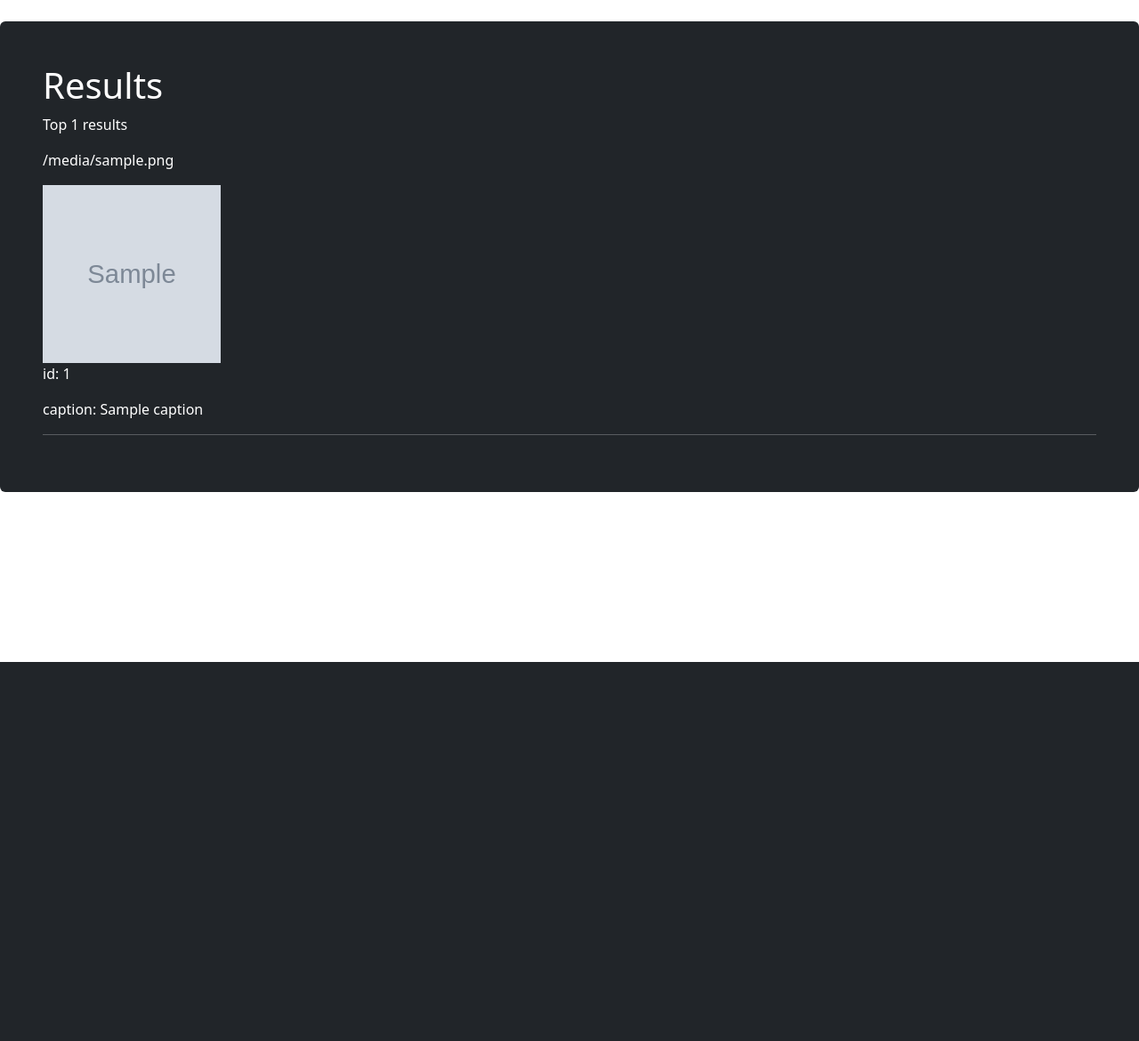
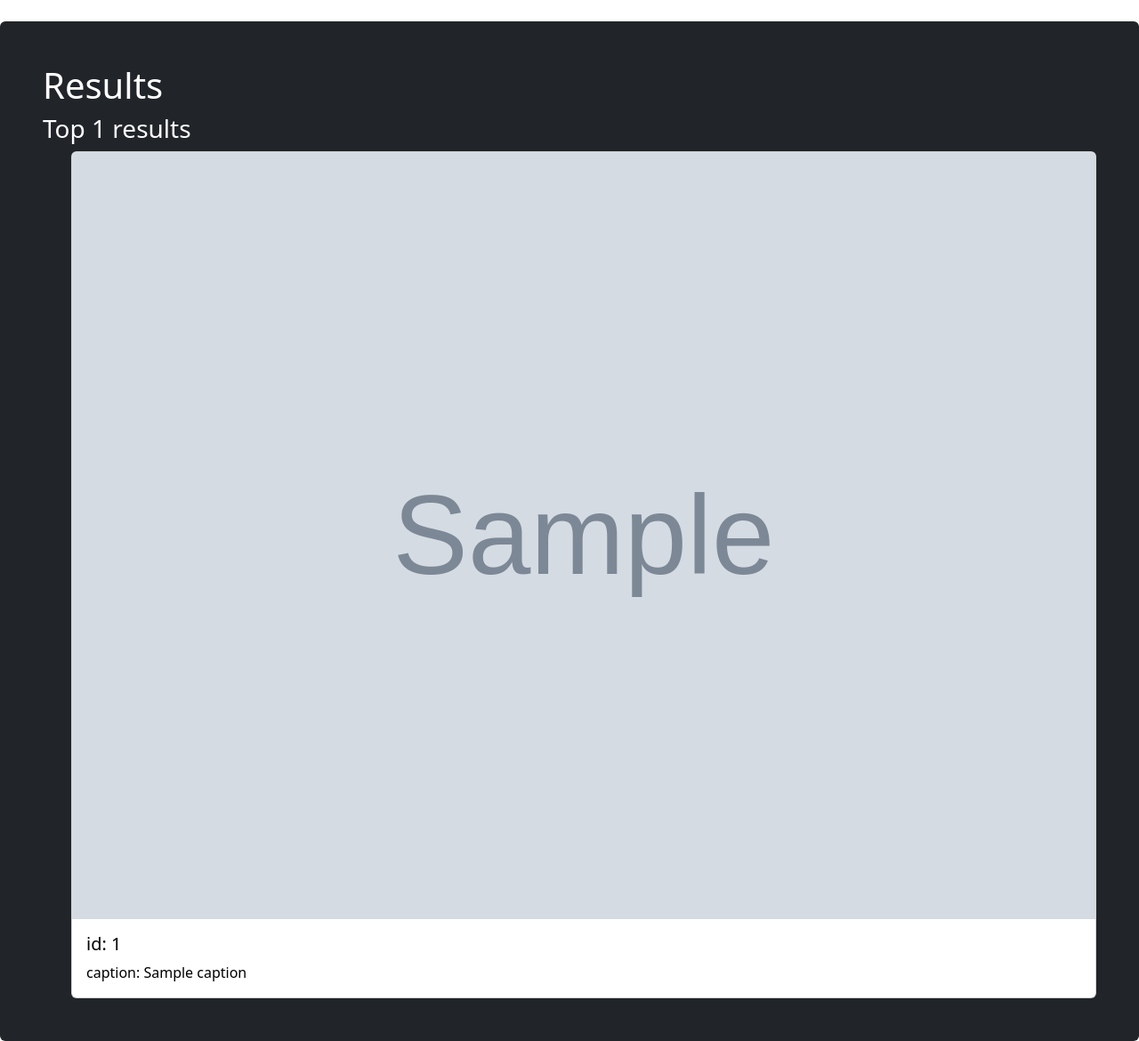
Before and after one commit to Vidhish-Trivedi/SimilaritySearch, a Flask app: template Flask/demo-app/templates/results.html in a window 1280 px wide. Shown: the part 56-1226 px from the top of the page at 89% size. Before the commit the page ends 800 px from the top, so only its background shows below. Run offline with Flask 3, Linux system fonts and the light colour scheme; the template is opened without the code that fills it: most values are stand-ins (such as "Sample title", 1, 10 or a date in 2020); grey boxes marked "Sample" are stand-in pictures.

Commit message:
Styling and code cleaning

```diff
--- a/Flask/demo-app/main.py
+++ b/Flask/demo-app/main.py
@@ -39,8 +39,6 @@ async def setup():
 global IS_SETUP, index
 IS_SETUP = False
 
-# C:\Users\HP\Desktop\WSL\Data\data\sets\nuimages\samples
-# UPLOAD_FOLDER = '/path/to/the/uploads'
 ALLOWED_EXTENSIONS = set(['txt', 'pdf', 'png', 'jpg', 'jpeg', 'gif'])
 
 app = Flask(__name__)
@@ -59,22 +57,19 @@ async def index():
         IS_SETUP = True
 
     if request.method == 'POST':
-        # print(request.form.get("file_name"))
-        # check if the post request has the file part
+
         if 'file' not in request.files:
             flash('No file part')
             return redirect(request.url)
         file = request.files['file']
-        # if user does not select file, browser also
-        # submit an empty part without filename
+
         if file.filename == '':
             flash('No selected file')
             return redirect(request.url)
         if file and allowed_file(file.filename):
-            # filename = secure_filename(file.filename)
             filename = secure_filename(request.form.get("file_name") + "." + file.filename.split(".")[-1])
             file.save(os.path.join(app.config['UPLOAD_FOLDER'], filename))
-            # return redirect(url_for('uploaded_file', filename=filename))
+
             return redirect(url_for('get_caption', filename=filename))
     return render_template("index.html")
 
@@ -83,7 +78,6 @@ async def index():
 def get_caption(filename):
     caption = show_n_generate(os.path.join(app.config['UPLOAD_FOLDER'], filename), greedy=False)
     if request.method == 'POST':
-        print("ok post")
         query_embedding = model.encode(caption)
 
         query_vector = [float(e) for e in query_embedding]
@@ -97,41 +91,10 @@ def get_caption(filename):
             paths.append(e['metadata']["path"].split("/")[-1])
             res_captions.append(e['metadata']["sentence"])
 
-        # img_path_list = []
-        # ids contains ids of closest matches.
-        # for _ in range(0, 5):
-        #     print(ids[_], paths[_], res_captions[_])
-            # 5194 n013-2018-08-17-12-00-39+0800__CAM_FRONT__1534479305912407.jpg a car with a lot of luggage parked on the curb
-
-            # img_data_path = IMG_DIR
-            # img_data_path = ""
-            # if "FRONT" in paths[_]:
-            #     if "LEFT" in paths[_]:
-            #         img_data_path += "CAM_FRONT_LEFT"
-            #     elif "RIGHT" in paths[_]:
-            #         img_data_path += "CAM_FRONT_RIGHT"
-            #     else:
-            #         img_data_path += "CAM_FRONT"
-
-            # elif "BACK" in paths[_]:
-            #     if "LEFT" in paths[_]:
-            #         img_data_path += "CAM_BACK_LEFT"
-            #     elif "RIGHT" in paths[_]:
-            #         img_data_path += "CAM_BACK_RIGHT"
-            #     else:
-            #         img_data_path += "CAM_BACK"
-
-            # img_data_path += "/" + paths[_]
-            # img_path_list.append(img_data_path)
-
+        # paths contains filenames of images.
+        # ids contains id in pinecone of similar matches.
+        # res_captions contains actual captions in pinecone of similar matches.
         num_img = len(ids)
-        # print("=============> ", num_img)
-
-        # resp_list = []
-        # for p in img_path_list:
-        #     resp_list.append(url_for('searched_files', img_path=p))
-
-        # print("=============> ", resp_list[0])
 
         return render_template('results.html', img_list=paths, id_list=ids, caption_list=res_captions, num_img=num_img)
 
@@ -153,9 +116,6 @@ def uploaded_file(filename):
 def searched_files(filename):
     return send_from_directory("search/sets/nuimages/samples",
                                filename)
-    # print("/".join(img_path.split("/")[:-1]))
-    # print(img_path.split("/")[-1])
-    # return send_from_directory("/".join(img_path.split("/")[:-1]), img_path.split("/")[-1])
 
 
 if __name__ == "__main__":
--- a/Flask/demo-app/templates/index.html
+++ b/Flask/demo-app/templates/index.html
@@ -2,7 +2,7 @@
 {% block content %}
 
 <div class="mt-4 p-5 bg-dark text-white rounded">
-    <h1>Welcome to the sign up page</h1>
+    <h1>Upload an image file</h1>
     <p>Fill out this form</p>
 
     <form method="post" enctype="multipart/form-data">
--- a/Flask/demo-app/templates/results.html
+++ b/Flask/demo-app/templates/results.html
@@ -2,16 +2,21 @@
 {% block content %}
 
 <div class="mt-4 p-5 bg-dark text-white rounded">
-    <!-- <h1>Thank you for uploading image: {{ filename }}</h1> -->
     <h1>Results</h1>
-    <p>Top {{num_img}} results</p>
-    <p>{{img_list[0]}}</p>
-    {% for i in range(0, num_img) %}
-    <img src="{{ url_for('static', filename=img_list[i]) }}" alt="uploaded image" style="height:200px;width:200px;">
-    <p>id: {{id_list[i]}}</p>
-    <p>caption: {{caption_list[i]}}</p>
-    <hr>
-    {% endfor %}
+    <h3>Top {{num_img}} results</h3>
+
+    <div class="card-group">
+        {% for i in range(0, num_img) %}
+        <div class="card text-black" style="width: 18rem;margin-left:2rem;">
+            <img src="{{ url_for('static', filename=img_list[i]) }}" alt="uploaded image" class="card-img-top">
+            <div class="card-body">
+                <h5 class="card-title">id: {{id_list[i]}}</h5>
+                <p class="card-text">caption: {{caption_list[i]}}</p>
+                <!-- <a href="#" class="btn btn-primary">Go somewhere</a> -->
+            </div>
+        </div>
+        {% endfor %}
+    </div>
 </div>
 
 {% endblock %}
```
